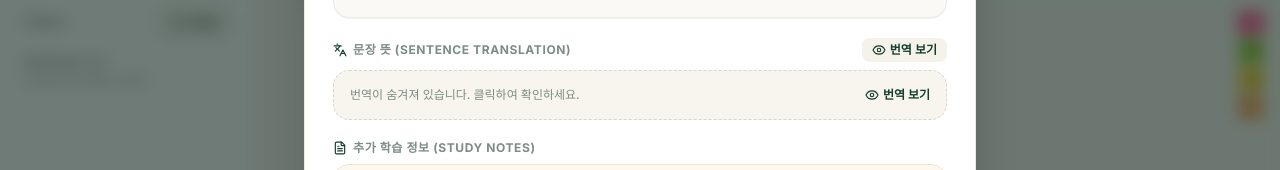
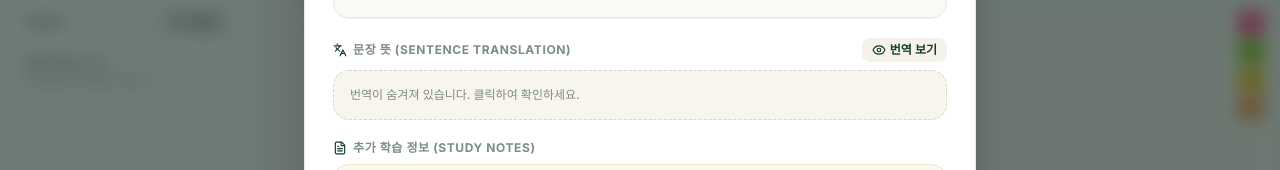
Before and after one commit to i3estCorder/Sentence_Note, a React (Vite) app: page / in a window 1280 px wide. Both pictures are taken after a click on the element 528 px from the left and 517 px from the top of the page. Shown: the part 335-505 px from the top of the page. Built offline with nearby package versions, Linux system fonts and the light colour scheme.

Commit message:
style: Remove redundant secondary '번역 보기' button inside translation box in SentenceDetailModal

```diff
--- a/src/components/SentenceDetailModal.tsx
+++ b/src/components/SentenceDetailModal.tsx
@@ -313,15 +313,11 @@ export const SentenceDetailModal: React.FC<SentenceDetailModalProps> = ({
                 <button
                   type="button"
                   onClick={() => setIsTranslationVisible(true)}
-                  className="w-full text-left p-3.5 sm:p-4 rounded-2xl bg-[#f7f5ed] dark:bg-[#182622] border border-dashed border-[#dcd7cb] dark:border-[#283d36] flex items-center justify-between cursor-pointer hover:bg-[#f0ece1] dark:hover:bg-[#1e2f2a] transition-colors group"
+                  className="w-full text-left p-3.5 sm:p-4 rounded-2xl bg-[#f7f5ed] dark:bg-[#182622] border border-dashed border-[#dcd7cb] dark:border-[#283d36] flex items-center cursor-pointer hover:bg-[#f0ece1] dark:hover:bg-[#1e2f2a] transition-colors group"
                   aria-label="Show translation"
                 >
                   <span className="text-xs font-medium text-[#7c8d85] dark:text-[#8ea49a] group-hover:text-[#12382c] dark:group-hover:text-[#e4ede8] transition-colors">
                     번역이 숨겨져 있습니다. 클릭하여 확인하세요.
-                  </span>
-                  <span className="inline-flex items-center gap-1 text-xs font-bold text-[#133d2e] dark:text-[#34d399]">
-                    <Eye className="w-3.5 h-3.5" />
-                    <span>번역 보기</span>
                   </span>
                 </button>
               )}
```
